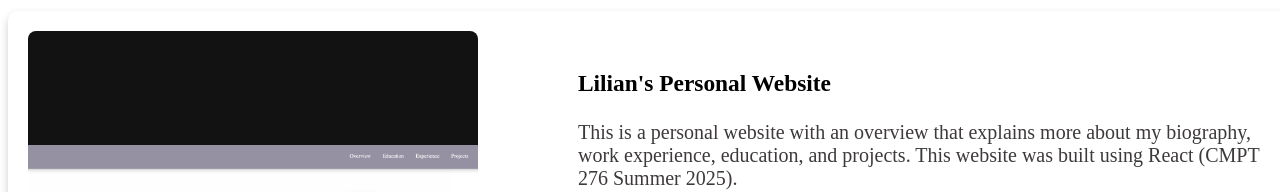
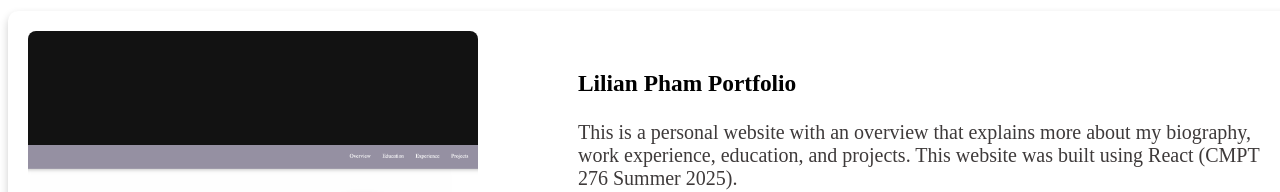
Before and after one commit to lilian-pham/lilian-pham.github.io, a React (Create React App) app: page /projects in a window 1280 px wide. Shown: the part 180-372 px from the top of the page. Built offline with nearby package versions, Linux system fonts and the light colour scheme.

Commit message:
changing the name of project in Projects page

```diff
--- a/src/pages/project-page/project-page.jsx
+++ b/src/pages/project-page/project-page.jsx
@@ -6,7 +6,7 @@ import "./project-page.css"
 const ProjectsPage = () => {
   const projectList = [
     {
-      name: "Lilian's Personal Website",
+      name: "Lilian Pham Portfolio",
       description: "This is a personal website with an overview that explains more about my biography, work experience, education, and projects. This website was built using React (CMPT 276 Summer 2025).",
       image: personalWebsite,
       github: "https://github.com/lilian-pham/lilian-pham.github.io",
```
